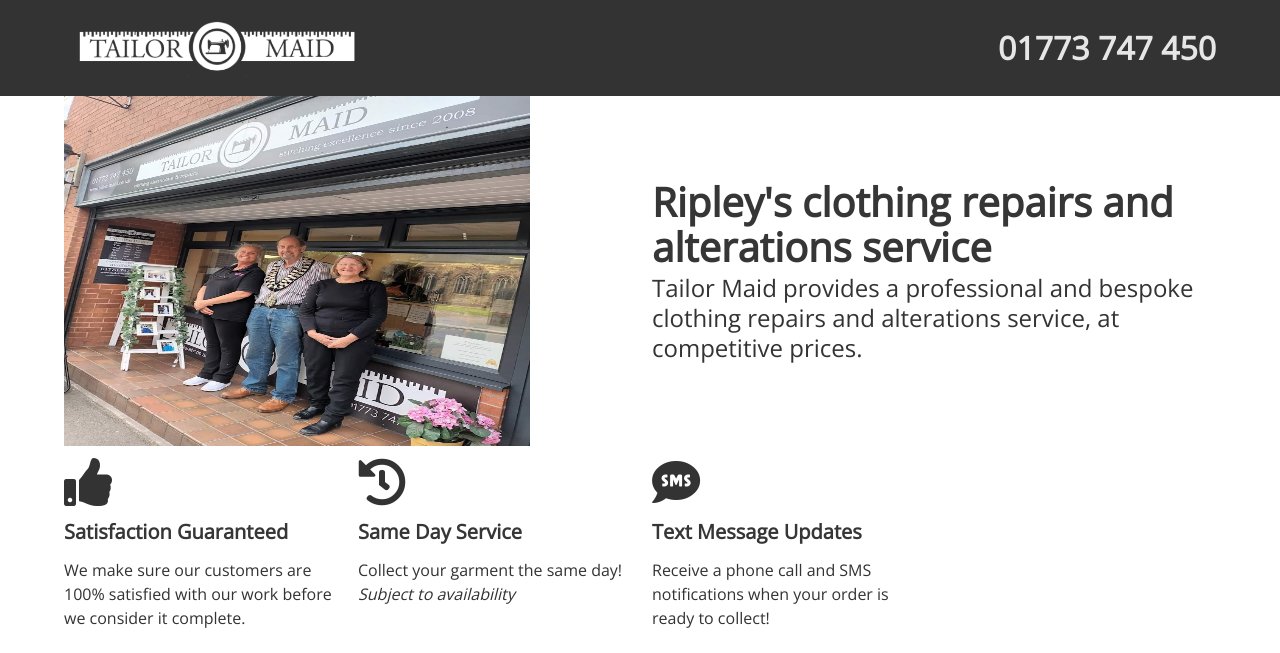
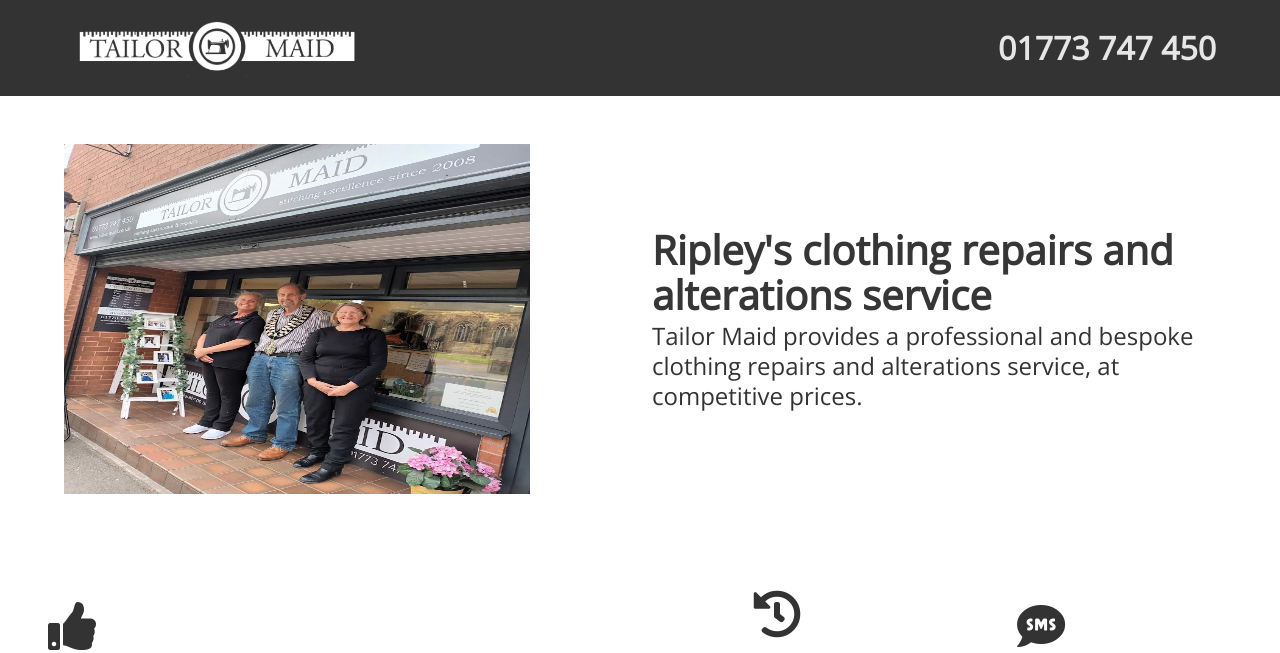
Before and after one commit to tailor-maid/tailormaid.github.io, a Jekyll site: the page built from _pages/index.html, in a window 1280 px wide. Shown: the top 653 px of the page. Built offline with Jekyll 4.4.1, drawn with Linux system fonts in a browser that asks for light colours; nearby versions of some CDN libraries.

Commit message:
fix: homepage redesign

```diff
--- a/_pages/index.html
+++ b/_pages/index.html
@@ -2,6 +2,7 @@
 layout: default
 permalink: /
 ---
+<section class="section">
     <div class="container has-text-centered">
         <div class="columns is-vcentered">
             <div class="column is-5">
@@ -14,15 +15,16 @@ permalink: /
                     Ripley's clothing repairs and alterations service
                 </h1>
                 <h2 class="subtitle is-4">
-                Tailor Maid provides a professional and bespoke clothing repairs and alterations service, at competitive prices.
+                    Tailor Maid provides a professional and bespoke clothing repairs and alterations service, at
+                    competitive prices.
                 </h2>
             </div>
         </div>
     </div>
-
-<div class="container has-text-centered">
-    <div class="columns">
-        <div class="column has-text-centered is-one-quarter-desktop">
+</section>
+<section class="section">
+    <nav class="level">
+        <div class="level-item has-text-centered">
             <div>
                 <span class="icon is-large m-b-15">
                     <i class="fas fa-thumbs-up fa-3x"></i>
@@ -35,7 +37,7 @@ permalink: /
                 </p>
             </div>
         </div>
-        <div class="column has-text-centered is-one-quarter-desktop">
+        <div class="level-item has-text-centered">
             <div>
                 <span class="icon is-large m-b-15">
                     <i class="fas fa-history fa-3x"></i>
@@ -51,7 +53,7 @@ permalink: /
                 </p>
             </div>
         </div>
-        <div class="column has-text-centered is-one-quarter-desktop">
+        <div class="level-item has-text-centered">
             <div>
                 <span class="icon is-large m-b-15">
                     <i class="fas fa-sms fa-3x"></i>
@@ -64,16 +66,16 @@ permalink: /
                 </p>
             </div>
         </div>
-    </div>
-</div>
-
-<section class="hero">
-    <div class="hero-body">
+    </nav>
+</section>
+<section class="section">
     <div class="container">
         <div class="columns is-vcentered">
             <div class="column is-half">
-                    <iframe src="https://www.google.com/maps/embed?pb=!1m18!1m12!1m3!1d2398.347829905829!2d-1.4059482834899857!3d53.05005737991807!2m3!1f0!2f0!3f0!3m2!1i1024!2i768!4f13.1!3m3!1m2!1s0x487992cc75e24001%3A0xdb9e24fa0bd2d78c!2sTailor+Maid!5e0!3m2!1sen!2suk!4v1561717632661!5m2!1sen!2suk" frameborder="0" style="border:0; width:100%; height: 25em;" allowfullscreen></iframe>
-                </div>
+                <iframe allowfullscreen
+                        frameborder="0"
+                        src="https://www.google.com/maps/embed?pb=!1m18!1m12!1m3!1d2398.347829905829!2d-1.4059482834899857!3d53.05005737991807!2m3!1f0!2f0!3f0!3m2!1i1024!2i768!4f13.1!3m3!1m2!1s0x487992cc75e24001%3A0xdb9e24fa0bd2d78c!2sTailor+Maid!5e0!3m2!1sen!2suk!4v1561717632661!5m2!1sen!2suk"
+                        style="border:0; width:100%; height: 25em;"></iframe>
             </div>
         </div>
     </div>
```
Lines whose indentation alone changed are shown as unchanged.
